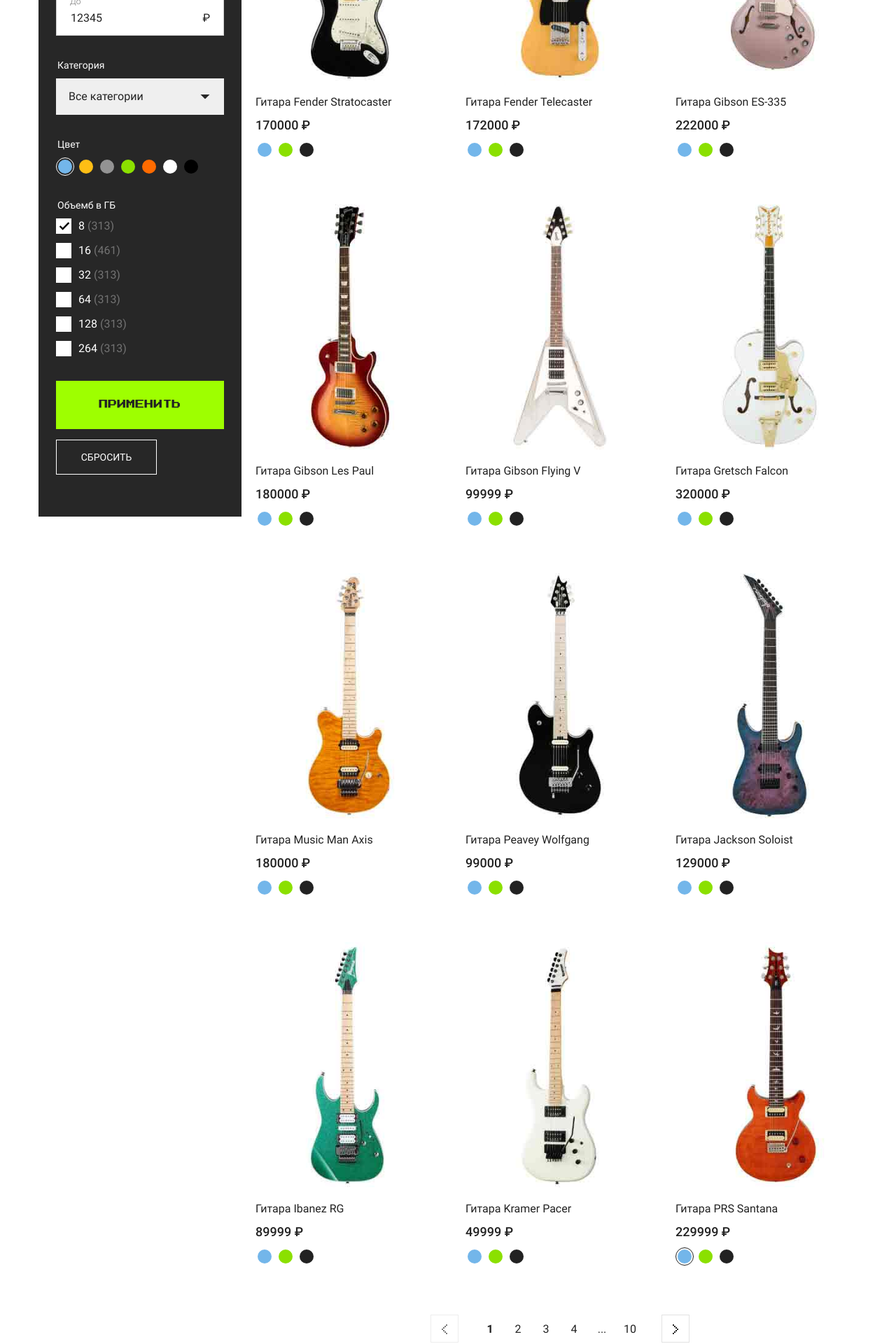
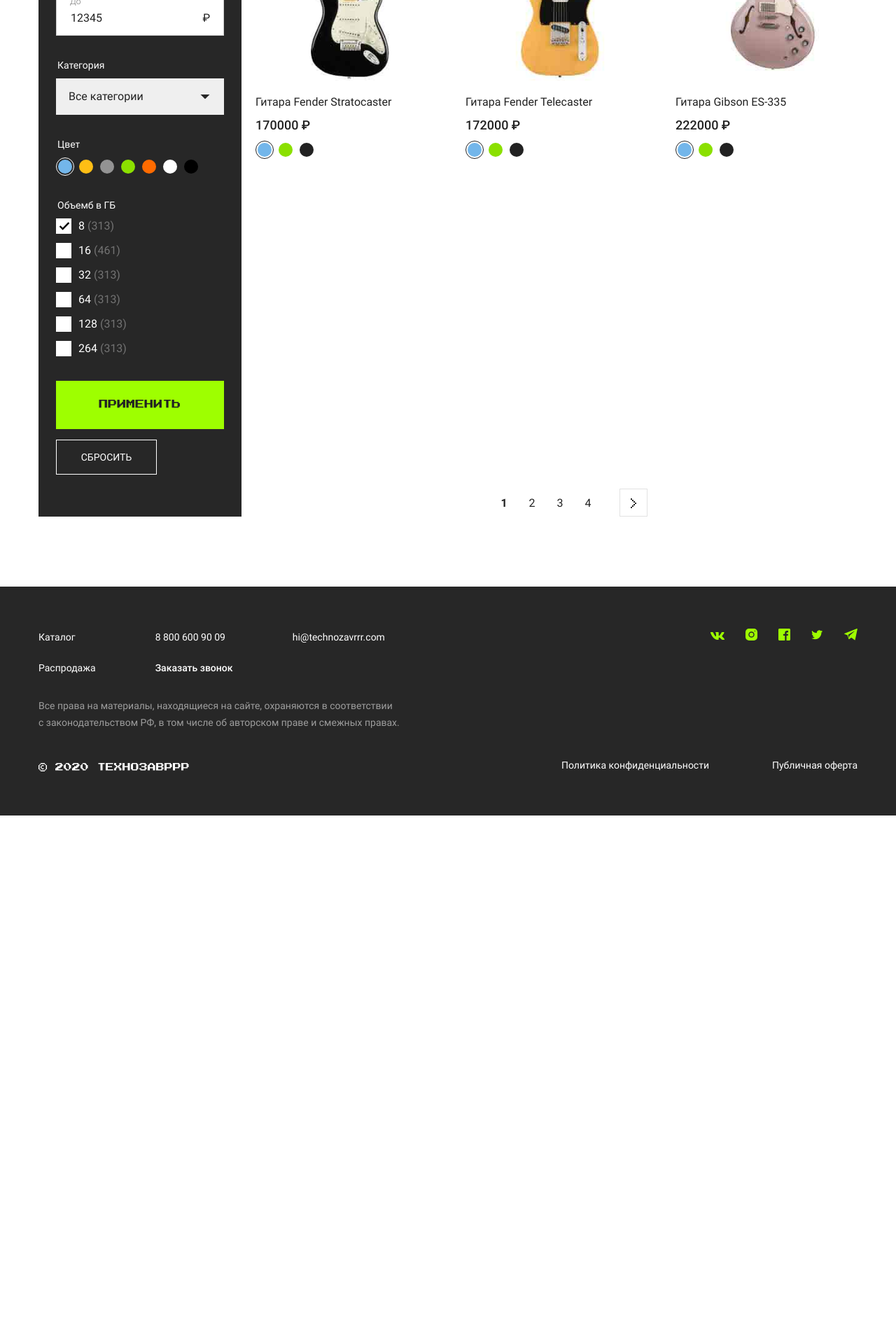
Before and after one commit to ElCapitanos/skillbox, a Vue app: page / in a window 1280 px wide. Shown: the part 460-2380 px from the top of the page at 70% size. After the commit the page ends 1625 px from the top, so only its background shows below. Built offline with nearby package versions, Linux system fonts and the light colour scheme.

Commit message:
4 module without filter

```diff
--- a/src/App.vue
+++ b/src/App.vue
@@ -1,70 +1,44 @@
 <template>
-      <section class="catalog">
+
+
+
+       <section class="catalog">
 
 
 <ProductList :products="products"></ProductList>
+<BasePagination v-model="page" :count="countProducts" :per-page="productsPerPage" />
 
+      </section>
 
-        <ul class="catalog__pagination pagination">
-          <li class="pagination__item">
-            <a class="pagination__link pagination__link--arrow pagination__link--disabled" aria-label="Предыдущая страница">
-              <svg width="8" height="14" fill="currentColor">
-                <use xlink:href="#icon-arrow-left"></use>
-              </svg>
-            </a>
-          </li>
-          <li class="pagination__item">
-            <a class="pagination__link pagination__link--current">
-              1
-            </a>
-          </li>
-          <li class="pagination__item">
-            <a class="pagination__link" href="#">
-              2
-            </a>
-          </li>
-          <li class="pagination__item">
-            <a class="pagination__link" href="#">
-              3
-            </a>
-          </li>
-          <li class="pagination__item">
-            <a class="pagination__link" href="#">
-              4
-            </a>
-          </li>
-          <li class="pagination__item">
-            <a class="pagination__link" href="#">
-              ...
-            </a>
-          </li>
-          <li class="pagination__item">
-            <a class="pagination__link" href="#">
-              10
-            </a>
-          </li>
-          <li class="pagination__item">
-            <a class="pagination__link pagination__link--arrow" href="#" aria-label="Следующая страница">
-              <svg width="8" height="14" fill="currentColor">
-                <use xlink:href="#icon-arrow-right"></use>
-              </svg>
-            </a>
-          </li>
-        </ul>
-      </section>
+    </div>
+  </main>
+
 </template>
 
 <script>
 import products from './data/products'
 import ProductList from "./components/ProductList"
+import BasePagination from "./components/BasePagination"
+
 
 export default {
   name: 'App',
-  components: {ProductList},
+  components: {ProductList, BasePagination},
   data() {
     return {
-      products
+      page: 1,
+      productsPerPage:3,
     }
+    },
+    computed: {
+
+            products() {
+              const offset = (this.page - 1)*this.productsPerPage;
+              return products.slice(offset, offset + this.productsPerPage);
+            },
+            countProducts() {
+              return products.length;
+            }
     }
 }
 </script>
--- /dev/null
+++ b/src/components/BasePagination.vue
@@ -0,0 +1,47 @@
+<template>
+
+        <ul class="catalog__pagination pagination">
+          <li class="pagination__item">
+            <a class="pagination__link pagination__link--arrow pagination__link--disabled" aria-label="Предыдущая страница" v-if="page !== 1" @click.prevent="paginate(page-1)">
+              <svg width="8" height="14" fill="currentColor">
+                <use xlink:href="#icon-arrow-left"></use>
+              </svg>
+            </a>
+          </li>
+
+          <li class="pagination__item" v-for="pageNumber in pages" :key="pageNumber">
+            <a href="#" class="pagination__link" :class="{'pagination__link--current': pageNumber === page}" @click.prevent="paginate(pageNumber)">
+              {{ pageNumber }}
+            </a>
+          </li>
+
+          <li class="pagination__item">
+            <a class="pagination__link pagination__link--arrow" href="#" aria-label="Следующая страница"  v-if="page !== pages" @click.prevent="paginate(page+1)">
+              <svg width="8" height="14" fill="currentColor">
+                <use xlink:href="#icon-arrow-right"></use>
+              </svg>
+            </a>
+          </li>
+        </ul>
+
+</template>
+
+<script>
+    export default {
+        model: {
+            prop: 'page',
+            event: 'paginate',
+        },
+        props: ['page', 'count', 'perPage'],
+        computed: {
+            pages() {
+                return Math.ceil(this.count / this.perPage)
+            }
+        },
+        methods: {
+            paginate(page) {
+                this.$emit('paginate', page);
+            }
+        }
+    }
+</script>
--- a/src/components/ProductItem.vue
+++ b/src/components/ProductItem.vue
@@ -0,0 +1,59 @@
+<template>
+
+          <li class="catalog__item">
+            <a class="catalog__pic" href="#">
+              <img :src="product.image" :alt="product.title">
+            </a>
+
+            <h3 class="catalog__title">
+              <a href="#">
+                {{ product.title }}
+              </a>
+            </h3>
+
+            <span class="catalog__price">
+              {{ product.price }} ₽
+            </span>
+
+            <ul class="colors colors--black">
+              <li class="colors__item">
+                <label class="colors__label">
+                  <input class="colors__radio sr-only" type="radio" value="#73B6EA" v-model="color">
+                  <span class="colors__value" style="background-color: #73B6EA;">
+                  </span>
+                </label>
+              </li>
+              <li class="colors__item">
+                <label class="colors__label">
+                  <input class="colors__radio sr-only" type="radio" value="#8BE000" v-model="color">
+                  <span class="colors__value" style="background-color: #8BE000;">
+                  </span>
+                </label>
+              </li>
+              <li class="colors__item">
+                <label class="colors__label">
+                  <input class="colors__radio sr-only" type="radio" value="#222" v-model="color">
+                  <span class="colors__value" style="background-color: #222;">
+                  </span>
+                </label>
+              </li>
+            </ul>
+          </li>
+
+
+
+</template>
+
+
+<script>
+
+export default {
+    data() {
+        return {
+            color:'#73B6EA'
+        };
+    },
+    props: ['product']
+    }
+
+</script>
--- a/src/components/ProductList.vue
+++ b/src/components/ProductList.vue
@@ -2,45 +2,7 @@
 
         <ul class="catalog__list">
 
-          <li class="catalog__item" v-for="(product, index) in products" :key="index">
-            <a class="catalog__pic" href="#">
-              <img :src="product.image" :alt="product.title">
-            </a>
-
-            <h3 class="catalog__title">
-              <a href="#">
-                {{ product.title }}
-              </a>
-            </h3>
-
-            <span class="catalog__price">
-              {{ product.price }} ₽
-            </span>
-
-            <ul class="colors colors--black">
-              <li class="colors__item">
-                <label class="colors__label">
-                  <input class="colors__radio sr-only" type="radio" name="color-1" value="#73B6EA" checked="">
-                  <span class="colors__value" style="background-color: #73B6EA;">
-                  </span>
-                </label>
-              </li>
-              <li class="colors__item">
-                <label class="colors__label">
-                  <input class="colors__radio sr-only" type="radio" name="color-1" value="#8BE000">
-                  <span class="colors__value" style="background-color: #8BE000;">
-                  </span>
-                </label>
-              </li>
-              <li class="colors__item">
-                <label class="colors__label">
-                  <input class="colors__radio sr-only" type="radio" name="color-1" value="#222">
-                  <span class="colors__value" style="background-color: #222;">
-                  </span>
-                </label>
-              </li>
-            </ul>
-          </li>
+          <ProductItem v-for="product in products" :key="product.id" :product="product"></ProductItem>
 
 
         </ul>
@@ -49,8 +11,11 @@
 
 
 <script>
+import ProductItem from "./ProductItem";
+
 
 export default {
+    components: {ProductItem},
     props: ['products']
     }
 
--- a/src/data.js
+++ b/src/data.js
@@ -1,6 +1,6 @@
-const data = {
-    message1: "Произвольная строка текста №1",
-    message2: "Произвольная строка текста №2"
-}
+//const data = {
+  //  message1: "Произвольная строка текста №1",
+   // message2: "Произвольная строка текста №2"
+//}
 
-export default data;
+//export default data;
--- a/src/data/products.js
+++ b/src/data/products.js
@@ -1,71 +1,95 @@
 export default [
     {
+        id:1,
+        categoryId: 1,
         title: 'Гитара Fender Stratocaster',
         price: 170000,
         image: '/img/strat.jpg'
     },
 
     {
+        id:2,
+        categoryId: 1,
         title: 'Гитара Fender Telecaster',
         price: 172000,
         image: '/img/tele.jpg'
     },
 
     {
+        id:3,
+        categoryId: 2,
         title: 'Гитара Gibson ES-335',
         price: 222000,
         image: '/img/es.jpg'
     },
 
     {
+        id:4,
+        categoryId: 1,
         title: 'Гитара Gibson Les Paul',
         price: 180000,
         image: '/img/les.jpg'
     },
 
     {
+        id:5,
+        categoryId: 4,
         title: 'Гитара Gibson Flying V',
         price: 99999,
         image: '/img/fly.jpg'
     },
 
     {
+        id:6,
+        categoryId: 2,
         title: 'Гитара Gretsch Falcon',
         price: 320000,
         image: '/img/falcon.jpg'
     },
 
     {
+        id:7,
+        categoryId: 3,
         title: 'Гитара Music Man Axis',
         price: 180000,
         image: '/img/axis.jpg'
     },
 
     {
+        id:8,
+        categoryId: 3,
         title: 'Гитара Peavey Wolfgang',
         price: 99000,
         image: '/img/peavey.jpg'
     },
 
     {
+        id:9,
+        categoryId: 1,
         title: 'Гитара Jackson Soloist',
         price: 129000,
         image: '/img/jack.jpg'
     },
 
     {
+        id:10,
+        categoryId: 3,
         title: 'Гитара Ibanez RG',
         price: 89999,
         image: '/img/rg.jpg'
     },
 
     {
+        id:11,
+        categoryId: 3,
         title: 'Гитара Kramer Pacer',
         price: 49999,
         image: '/img/pacer.jpg'
     },
 
     {
+        id:12,
+        categoryId: 1,
         title: 'Гитара PRS Santana',
         price: 229999,
         image: '/img/prs.jpg'
--- a/src/func.js
+++ b/src/func.js
@@ -1,10 +1,10 @@
-import data from './data'
+//import data from './data'
 
-function homework (text){
-    alert(text)
-  }
+//function homework (text){
+  //  alert(text)
+  //}
 
-  homework(data.message1)
-  homework(data.message2)
+  //homework(data.message1)
+  //homework(data.message2)
 
-  export default homework
+  //export default homework
--- a/src/main.js
+++ b/src/main.js
@@ -1,7 +1,7 @@
 import Vue from 'vue'
 import App from './App.vue'
-import homework1 from './func'
-import homework2 from './func'
+//import homework1 from './func'
+//import homework2 from './func'
 
 Vue.config.productionTip = false
 
```
Also changed, not shown: src/data/categories.js (added, +22 -0 lines).
